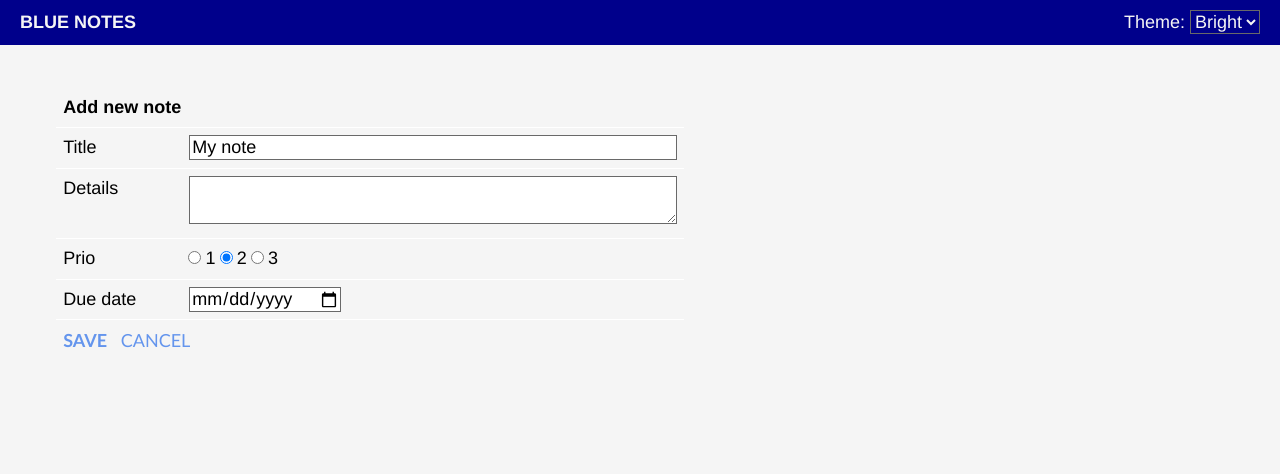
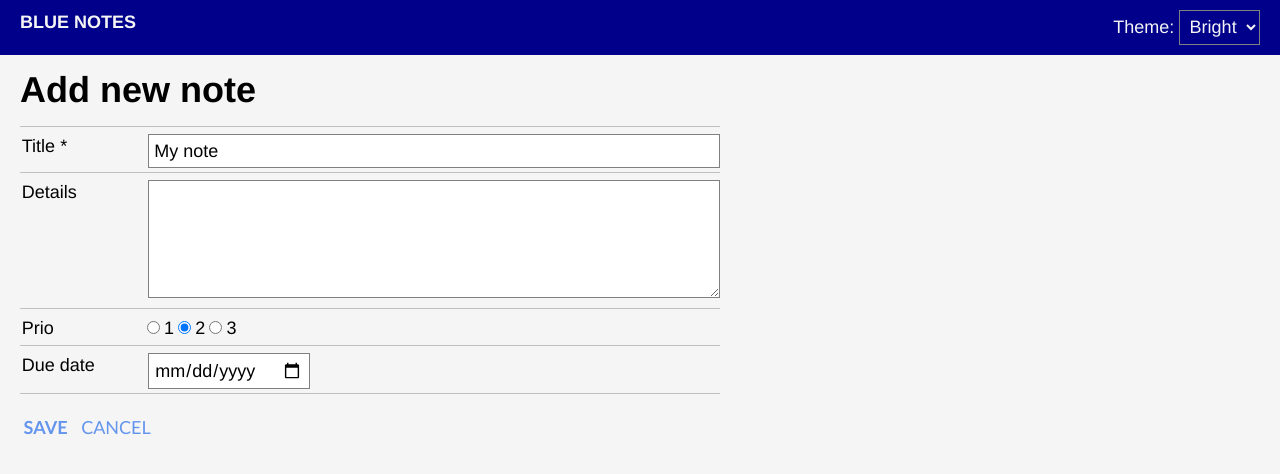
Before and after one commit to aalmir/cas-fee-project1, a plain HTML site: page index.html in a window 1280 px wide. Both pictures are taken after a click on the button "ADD NOTE". Drawn offline with nearby package versions, Linux system fonts and the light colour scheme.

Commit message:
redesign form

```diff
--- a/css/app.css
+++ b/css/app.css
@@ -23,7 +23,9 @@ select, input, textarea {
     font-family: inherit;
     font-size: inherit;
     color: inherit;
-    border: 1px solid dimgray;
+    border: 1px solid gray;
+    padding: 0.3em;
+    margin: 0;
 }
 
 input[type=radio], input[type=checkbox] {
@@ -60,6 +62,10 @@ h1 {
 
 .button + .button {
     margin-left: 0.5em;
+}
+
+.action-button + .action-button {
+    margin-left: 0.7em;
 }
 
 /* button modifiers: */
@@ -100,10 +106,6 @@ header.layout-header select {
 }
 
 /* List */
-
-#list-container {
-    margin-top: 1em;
-}
 
 .debug-buttons {
     margin-top: 4em;
@@ -177,23 +179,16 @@ ul.notes-list > li.done-true {
 
 #notes-form {
     display: none;
-    padding: 1em 2em;
-}
-
-#notes-form h1 {
-    padding: 0.4em;
-    font-size: 1em;
-    margin: 0;
 }
 
 .form-row {
     display: flex;
-    border-top: 1px solid white;
-    padding: 0.4em;
+    border-top: 1px solid silver;
+    padding: 0.4em 0 0.2em 0.1em;
 }
 
 .form-row:last-child {
-    border-bottom: 1px solid white;
+    border-bottom: 1px solid silver;
 }
 
 .form-label {
@@ -209,7 +204,8 @@ ul.notes-list > li.done-true {
 }
 
 .form-button-row {
-    padding: 0.4em;
+    padding: 0.2em;
+    margin-top: 1em;
     font-size: 1em;
 }
 
--- a/index.html
+++ b/index.html
@@ -92,16 +92,14 @@
     </script>
 
     <script id="notes-form-template" type="text/x-handlebars-template">
-        <h1>
-            {{#if id}}
-                <h1>Edit note</h1>
-            {{else}}
-                <h1>Add new note</h1>
-            {{/if}}
-        </div>
+        {{#if id}}
+            <h1>Edit note</h1>
+        {{else}}
+            <h1>Add new note</h1>
+        {{/if}}
         <div>
             <div class="form-row">
-                <div class="form-label">Title</div>
+                <div class="form-label">Title *</div>
                 <div class="form-value">
                     <input type="text" name="title" value="{{title}}" required>
                 </div>
@@ -109,7 +107,7 @@
             <div class="form-row">
                 <div class="form-label">Details</div>
                 <div class="form-value">
-                    <textarea name="description">{{description}}</textarea>
+                    <textarea name="description" rows="5">{{description}}</textarea>
                 </div>
             </div>
             <div class="form-row">
```
